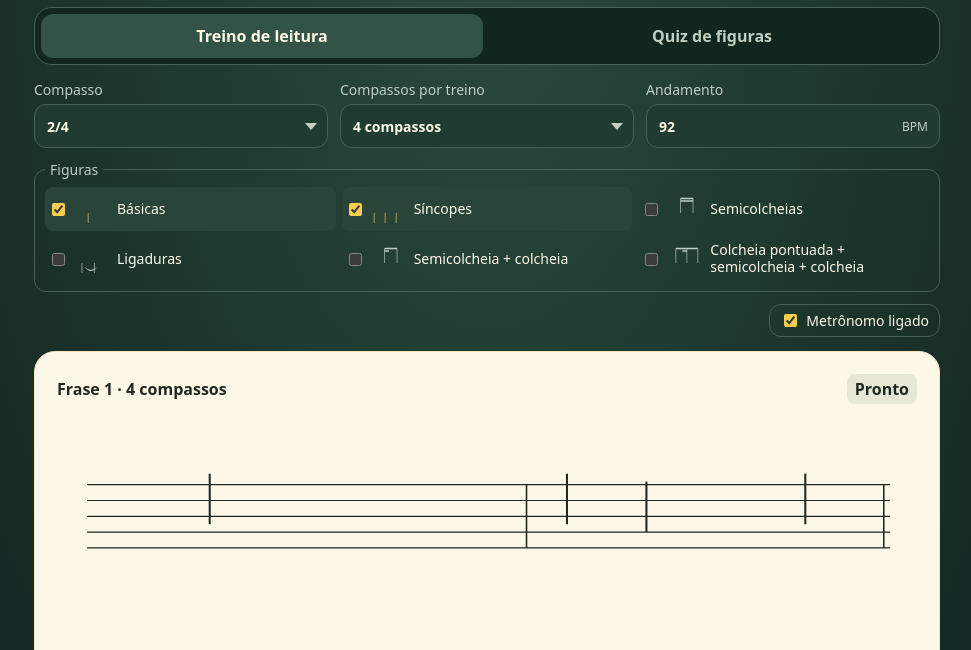
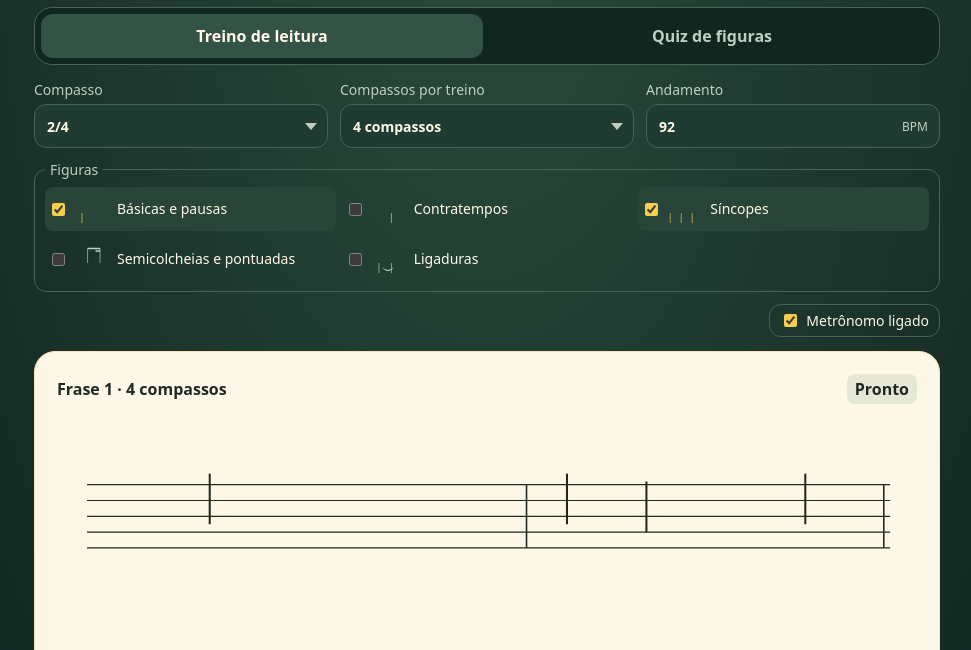
Before and after one commit to erlancarvalho/marimbondos-no-ritmo, a plain HTML site: page index.html in a window 1280 px wide. Shown: the part 150-800 px from the top of the page, without its empty margins (153-1124 px from the left). Drawn offline with Linux system fonts and the light colour scheme; a web font is replaced by a local one.

Commit message:
Reorganiza o menu de figuras para estudo rítmico

```diff
--- a/index.html
+++ b/index.html
@@ -79,12 +79,11 @@ button:disabled{cursor:default}button:focus-visible,select:focus-visible,input:f
 <fieldset id="figureOptions" class="figure-options">
 <legend>Figuras</legend>
 <div>
-<label><input type="checkbox" value="basic" checked>Básicas</label>
+<label><input type="checkbox" value="basic" checked>Básicas e pausas</label>
+<label><input type="checkbox" value="offbeat">Contratempos</label>
 <label><input type="checkbox" value="syncopated" checked>Síncopes</label>
-<label><input type="checkbox" value="sixteenth">Semicolcheias</label>
+<label class="figure-combination"><input type="checkbox" value="sixteenth">Semicolcheias e pontuadas</label>
 <label><input type="checkbox" value="tied">Ligaduras</label>
-<label class="figure-combination"><input type="checkbox" value="shortLong">Semicolcheia + colcheia</label>
-<label class="figure-combination"><input type="checkbox" value="dotted">Colcheia pontuada + semicolcheia + colcheia</label>
 </div>
 </fieldset>
 <label class="check"><input id="click" type="checkbox" checked>Metrônomo ligado</label>
@@ -109,10 +108,11 @@ const figures = {
 };
 // Patterns are two beats long. Negative values are rests.
 // A string such as "+2" or "+4" continues the preceding pitch.
-const basicPatterns = [[4,4],[2,2,4],[4,-2,2],[2,-2,2,2],[8],[-4,2,2],[2,2,2,2]];
-const syncopatedPatterns = [[2,4,2],[6,-2],[2,2,-2,2],[2,4,-2]];
+const basicPatterns = [[4,4],[2,2,4],[4,2,2],[2,-2,2,2],[8],[-4,2,2],[2,2,2,2]];
+const offbeatPatterns = [[-2,2,4],[4,-2,2],[2,2,-2,2],[-2,2,-2,2]];
+const syncopatedPatterns = [[2,4,2],[6,-2],[2,4,-2]];
 const tiedPatterns = [[2,2,"+2",2],[-2,2,"+4"],[2,2,"+2",-2],[4,"+2",2],[2,2,"+4"]];
-const sixteenthPatterns = [[3,1,4],[1,1,2,4],[2,1,1,4],[4,1,1,1,1],[1,1,-2,2,2],[-1,1,2,4]];
+const sixteenthPatterns = [[3,1,4],[1,3,4],[1,1,2,4],[2,1,1,4],[4,1,1,1,1],[1,1,-2,2,2],[-1,1,2,4]];
 const fullBarPatterns = [[16],[-16],[12,4],[4,12],[8,-8],[-8,8]];
 const endings = [[4,4],[2,2,4],[4,-4],[8]];
 const contours = [[0,1,2,1],[0,2,3,2],[0,0,1,2],[0,-1,0,1]];
@@ -130,11 +130,14 @@ function shuffle(items) {
 }
 const figurePatterns = {
   basic:basicPatterns.map(pattern=>({pattern})),
+  offbeat:offbeatPatterns.map(pattern=>({pattern})),
   syncopated:syncopatedPatterns.map(pattern=>({pattern})),
-  sixteenth:sixteenthPatterns.map(pattern=>({pattern})),
-  tied:tiedPatterns.map(pattern=>({pattern})),
-  shortLong:[{pattern:[1,2,-1,4],beamedNotes:2}],
-  dotted:[{pattern:[3,1,2,2],beamedNotes:3}]
+  sixteenth:[
+    ...sixteenthPatterns.map(pattern=>({pattern})),
+    {pattern:[1,2,-1,4],beamedNotes:2},
+    {pattern:[3,1,2,2],beamedNotes:3}
+  ],
+  tied:tiedPatterns.map(pattern=>({pattern}))
 };
 function makePhrase(meter,length,selected) {
   const cellsPerBar = meter/2;
@@ -564,12 +567,11 @@ async function launch(mode) {
 const tie = (start,end,y) => '<path d="M'+start+' '+(y+8)+' Q'+((start+end)/2)+' '+(y+20)+' '+end+' '+(y+8)+' Q'+((start+end)/2)+' '+(y+24)+' '+start+' '+(y+8)+'" fill="currentColor"/>';
 function drawFigureIcons() {
   const previews = {
-    basic:{notes:[4]},
+    basic:{notes:[4,-4]},
+    offbeat:{notes:[-2,2]},
     syncopated:{notes:[2,4,2]},
-    sixteenth:{notes:[1,1],beam:true},
-    tied:{notes:[4,4],tie:true},
-    shortLong:{notes:[1,2],beam:true},
-    dotted:{notes:[3,1,2],beam:true}
+    sixteenth:{notes:[3,1],beam:true},
+    tied:{notes:[4,4],tie:true}
   };
   for (const input of $("figureOptions").querySelectorAll("input")) {
     const preview=previews[input.value];
@@ -578,15 +580,12 @@ function drawFigureIcons() {
     const end=76-start;
     const y=36, beamY=preview.beam ? 7 : undefined;
     let notation=preview.notes.map((duration,index)=>
-      figure({duration},start+spacing*index,y,beamY)).join("");
+      figure({duration:Math.abs(duration),rest:duration<0},start+spacing*index,y,beamY)).join("");
     if (preview.beam) {
       const stemStart=start+noteStemOffset;
       const stemEnd=end+noteStemOffset;
       notation+=line(stemStart,beamY,stemEnd,beamY,3);
-      const shortStem=stemStart+preview.notes.indexOf(1)*spacing;
-      const secondBeamStart=preview.notes[0]===3 ? shortStem-9 : stemStart;
-      const secondBeamEnd=input.value==="sixteenth" ? stemEnd : secondBeamStart+9;
-      notation+=line(secondBeamStart,beamY+5,secondBeamEnd,beamY+5,3);
+      notation+=line(stemEnd-9,beamY+5,stemEnd,beamY+5,3);
     }
     if (preview.tie) notation+=tie(start,end,y);
     const icon=document.createElement("span");
```
